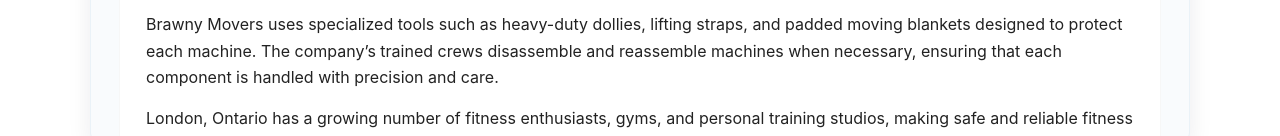
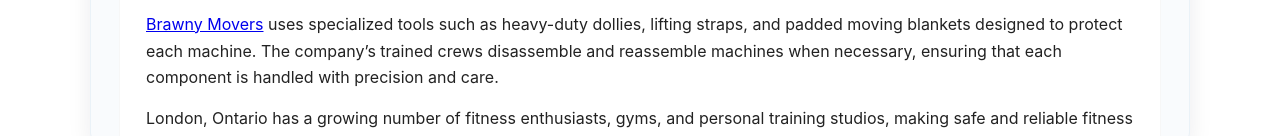
Before and after one commit to Mikeqeer/fitnessequipmentmovers, a plain HTML site: page index.html in a window 1280 px wide. Shown: the part 620-756 px from the top of the page. Drawn offline with Linux system fonts and the light colour scheme.

Commit message:
Update index.html

```diff
--- a/index.html
+++ b/index.html
@@ -217,7 +217,7 @@
 
       <p>Fitness equipment moves are not like standard residential moves. They involve large, complex items that are heavy, awkwardly shaped, and often expensive. Treadmills, rowing machines, squat racks, and home gym systems require specific handling methods to prevent damage to both the equipment and the property.</p>
 
-      <p>Brawny Movers uses specialized tools such as heavy-duty dollies, lifting straps, and padded moving blankets designed to protect each machine. The company’s trained crews disassemble and reassemble machines when necessary, ensuring that each component is handled with precision and care.</p>
+      <p> <a href="https://brawnymovers.com/">Brawny Movers</a> uses specialized tools such as heavy-duty dollies, lifting straps, and padded moving blankets designed to protect each machine. The company’s trained crews disassemble and reassemble machines when necessary, ensuring that each component is handled with precision and care.</p>
 
       <p>London, Ontario has a growing number of fitness enthusiasts, gyms, and personal training studios, making safe and reliable fitness equipment moving services increasingly essential. Whether it’s a small home gym setup or an entire commercial fitness center, Brawny Movers offers the expertise and manpower needed to get the job done right.</p>
 
```
